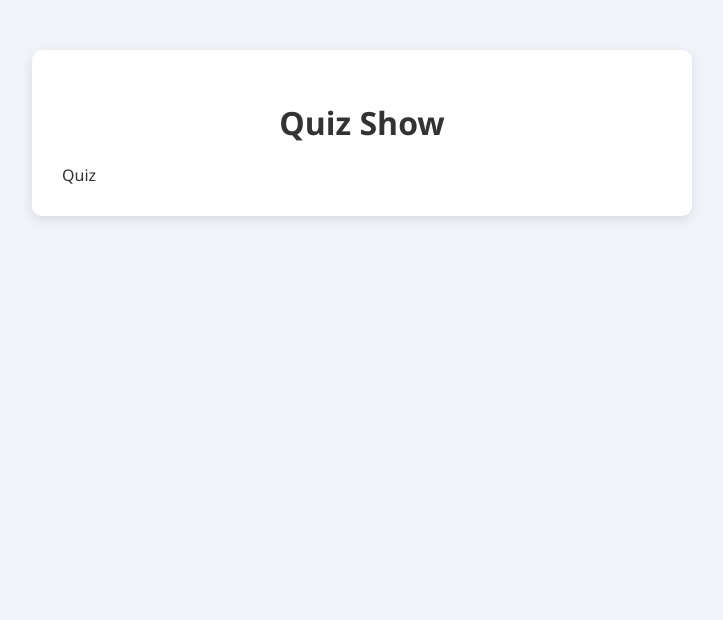
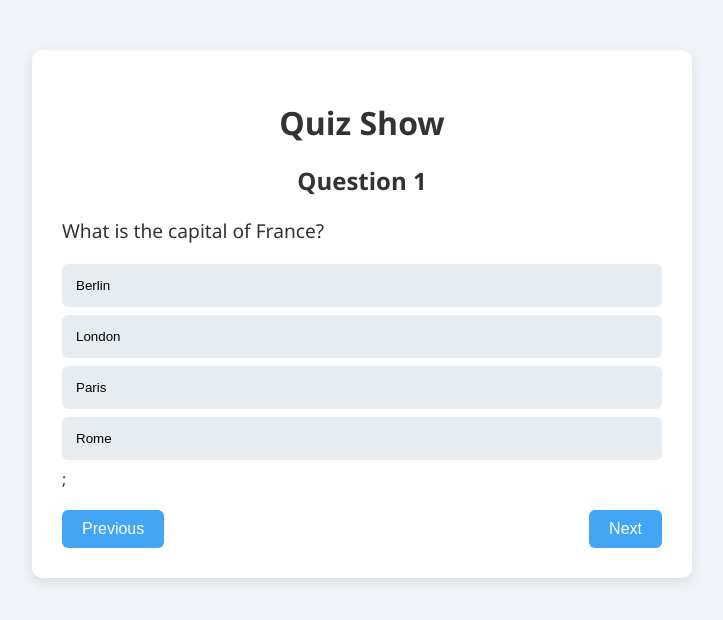
Before and after one commit to dburgnerjr/quiz-show, a React (Vite) app: page / in a window 1280 px wide. Shown: the top 620 px of the page, without its empty margins (278-1001 px from the left). Built offline with nearby package versions, Linux system fonts and the light colour scheme.

Commit message:
Added question bank and handleSelectOption

```diff
--- a/src/components/quiz.jsx
+++ b/src/components/quiz.jsx
@@ -1,5 +1,42 @@
 function Quiz() {
-    return <div>Quiz</div>;
+    const questionBank = [
+        {
+            question: "What is the capital of France?",
+            options: ["Berlin", "London", "Paris", "Rome"],
+            answer: "Paris",
+        },
+        {
+            question: "Which language is used for web apps?",
+            options: ["PHP", "Python", "JavaScript", "All"],
+            answer: "All",
+        },
+        {
+            question: "What does JSX stands for?",
+            options: [
+                "JavaScript XML",
+                "Java Syntax eXtension",
+                "Just a Simple eXample",
+                "None of the above"],
+            answer: "JavaScript XML",
+        },
+    ];
+
+    function handleSelectOption(option) {
+        console.log(option);
+    }
+
+    return <div>
+                <h2>Question 1</h2>
+                <p className="question">{questionBank[0].question}</p>
+                {questionBank[0].options.map((option) => (
+                    <button className="option" onClick={() => handleSelectOption(option)}> {option} </button>
+                ))};
+
+                <div className="nav-buttons">
+                    <button> Previous </button>
+                    <button> Next </button>
+                </div>
+           </div>;
 }
 
 export default Quiz;
```
